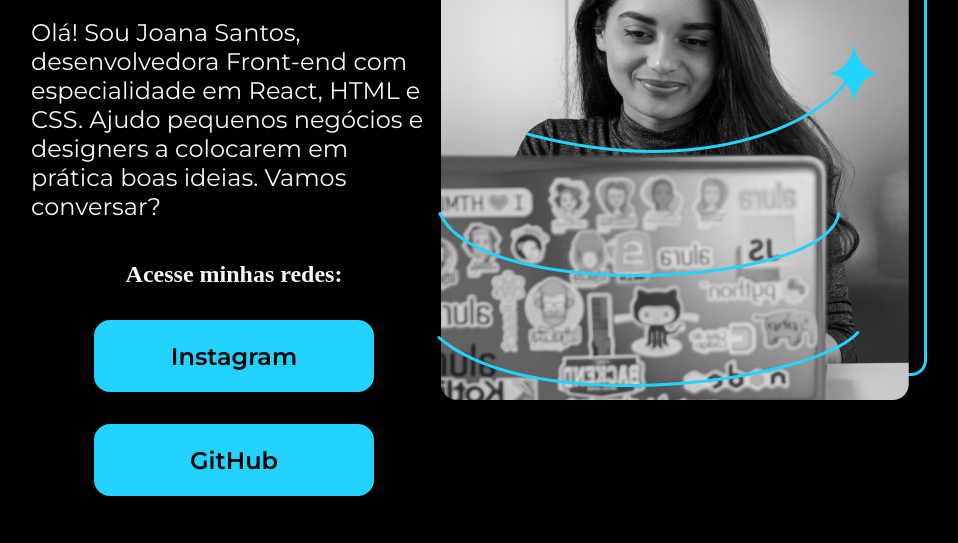
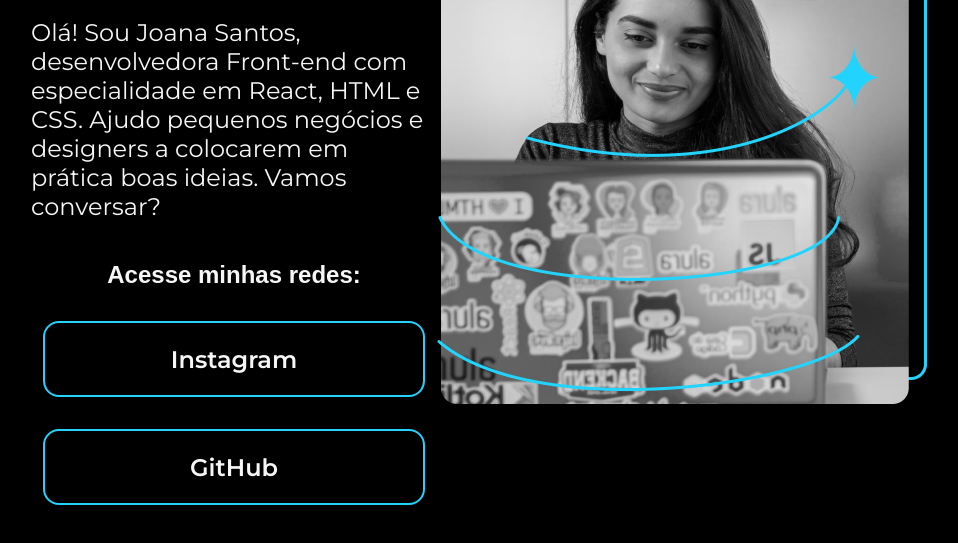
Before and after one commit to KarinaTelles/front_02, a plain HTML site: page index.html in a window 1280 px wide. Shown: the part 375-918 px from the top of the page, without its empty margins (161-1119 px from the left). Drawn offline with nearby package versions, Linux system fonts and the light colour scheme.

Commit message:
IDK, just doing

```diff
--- a/index.html
+++ b/index.html
@@ -13,8 +13,10 @@
     <main class="apresentacao">
       <section class="apresentacao__conteudo">
         <h1 class="apresentacao__conteudo__titulo">
-          Eleve seu negócio digital a outro nível<strong class="titulo-destaque"
-            >com um Front-end de qualidade!
+          Eleve seu negócio digital a outro nível<strong
+            class="titulo-destaque"
+          >
+            com um Front-end de qualidade!
           </strong>
         </h1>
         <p class="apresentacao__conteudo__texto">
@@ -23,7 +25,7 @@
           prática boas ideias. Vamos conversar?
         </p>
         <div class="apresentacao__links">
-          <h2>Acesse minhas redes:</h2>
+          <h2 class="apresentacao__links_subtitulo">Acesse minhas redes:</h2>
           <a
             class="apresentacao__links__link"
             href="https://instagram.com/rafaballerini"
@@ -36,7 +38,7 @@
           >
         </div>
       </section>
-      <img src="imagem.png" alt="Foto da Joana Santos programando" />
+      <img src="assets/Imagem.png" alt="Foto da Joana Santos programando" />
     </main>
     <footer></footer>
   </body>
--- a/style.css
+++ b/style.css
@@ -48,14 +48,20 @@ body{
 }
 
 .apresentacao__links__link{
-    background-color: #22D4FD;
-    width: 280px;
+    /* background-color: #22D4FD; */
+    border: 2px solid #22D4FD;
+    width: 378px;
     text-align: center;
     border-radius: 16px;
     font-size: 24px;
     font-weight: 600;
     padding: 21.5px 0;
     text-decoration: none;
-    color: #000000;
+    color: #f6f6f6;
     font-family: 'Montserrat', sans-serif;
 }
+.apresentacao__links_subtitulo{
+    font-family: 'Krona-one', sans-serif;
+    font-weight: 400px;
+    size:24px;
+}
```
Also changed, not shown: assets/Imagem.png (renamed from Imagem.png), assets/github.png (added), assets/instagram.png (added), assets/linkedin.png (added), assets/twitch.png (added), assets/twitter-novo.png (added), assets/twitter.png (added).
